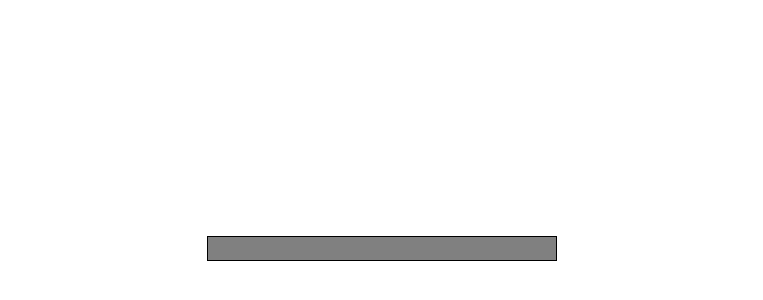
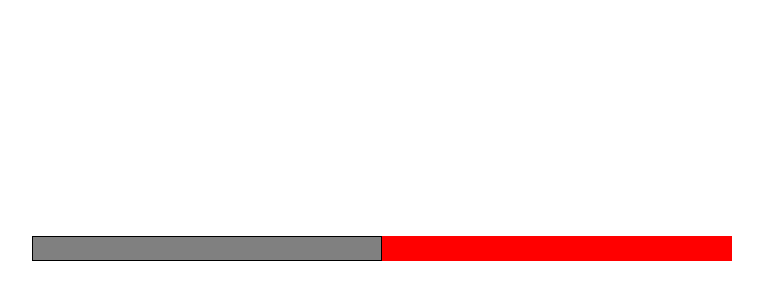
Before and after one commit to lucas38460/Progress_Bar, a plain HTML site: page index.html in a window 1280 px wide. Shown: the part 4-304 px from the top of the page, without its empty margins (258-1021 px from the left). Drawn offline with Linux system fonts and the light colour scheme.

Commit message:
add css for progressing div

```diff
--- a/css/style.css
+++ b/css/style.css
@@ -18,3 +18,9 @@ body {
     border: solid 1px black;
     background-color: grey;
 }
+
+#progressing {
+    width: 350px;
+    height: 25px;
+    background-color: red;
+}
--- a/index.html
+++ b/index.html
@@ -9,6 +9,7 @@
 </head>
 <body>
     <div id="progress"></div>
+    <div id="progressing"></div>
     <script src="js/app.js"></script>
 </body>
 </html>
```
